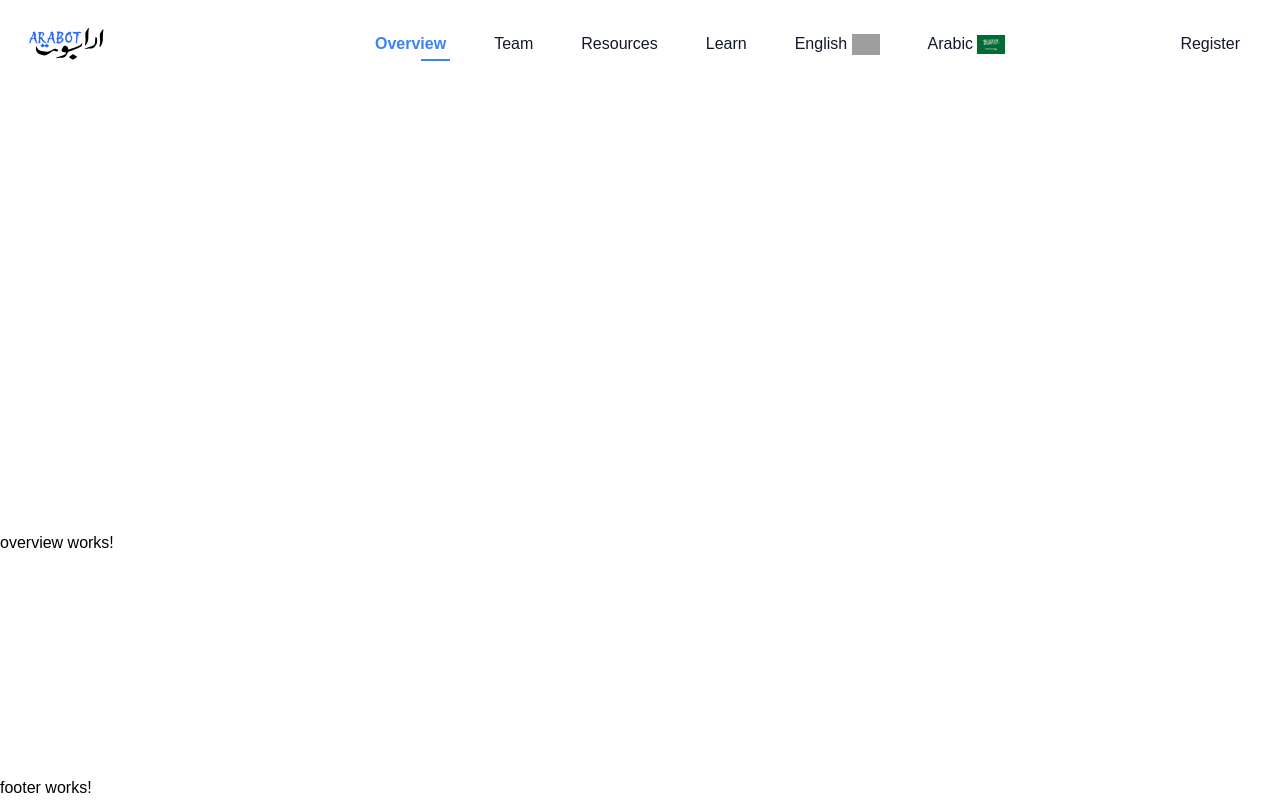
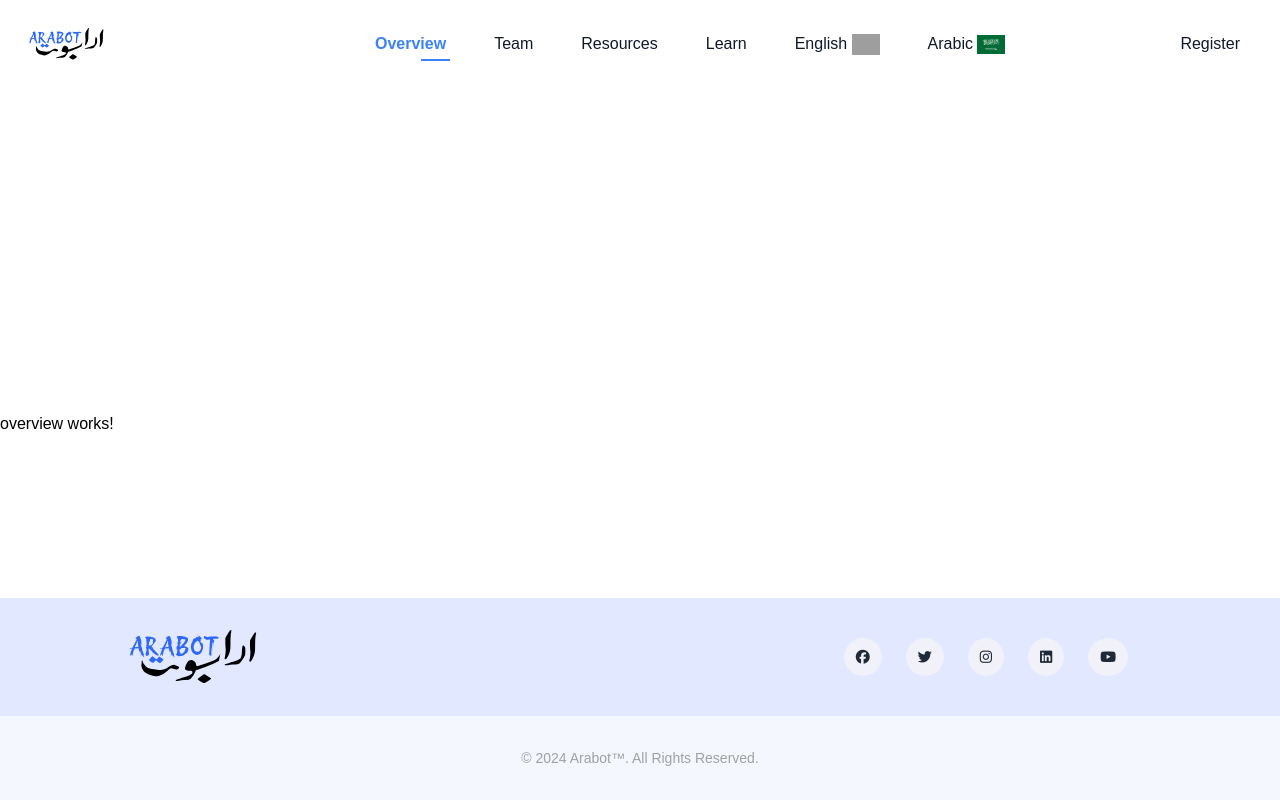
Before and after one commit to maiallam57/Arabot, an Angular app: page /overview in a window 1280 px wide. Built offline with nearby package versions, Linux system fonts and the light colour scheme; grey boxes are pictures that could not be loaded.

Commit message:
footerUI

```diff
--- a/src/app/shared/Components/footer/footer.component.css
+++ b/src/app/shared/Components/footer/footer.component.css
@@ -0,0 +1,65 @@
+a i {
+    cursor: pointer;
+    /* Equivalent to Tailwind's cursor-pointer */
+    display: block;
+    /* Equivalent to Tailwind's block */
+    padding: 0.75rem;
+    /* py-2 (0.5rem) and px-3 (0.75rem) */
+    color: #1f2937;
+    /* text-gray-900 */
+    border-radius: 50%;
+    background-color: #f0f1f9;
+    /* rounded */
+    transition: all 0.3s ease, color 0.3s ease;
+    /* Smooth transition for hover effects */
+}
+
+a:hover i {
+    color: #3b82f6;
+    font-weight: 800;
+    /* font-extrabold */
+}
+
+@media (min-width: 1024px) {
+
+    /* md: */
+    a:hover {
+        background-color: transparent;
+        /* md:bg-transparent */
+        border: none;
+        /* md:border-0 */
+        color: #3b82f6;
+        /* md:hover:text-blue-700 */
+    }
+
+    /* Dark mode styles */
+    a {
+        color: white;
+        /* dark:text-white */
+    }
+
+    a:hover {
+        color: #3b82f6;
+        /* md:dark:hover:text-blue-500 */
+    }
+}
+
+ul {
+    padding-left: 0.75rem;
+    /* px-3 */
+    padding-right: 0.75rem;
+    /* px-3 */
+}
+
+li {
+    padding-top: 0.5rem;
+    /* py-2 (0.5rem) */
+    padding-bottom: 0.5rem;
+    /* py-2 (0.5rem) */
+    display: inline-block;
+    /* lg:inline-block */
+    padding-left: 0.75rem;
+    /* px-3 */
+    padding-right: 0.75rem;
+    /* px-3 */
+}
--- a/src/app/shared/Components/footer/footer.component.html
+++ b/src/app/shared/Components/footer/footer.component.html
@@ -1 +1,39 @@
-<p>footer works!</p>
+<footer class="dark:bg-gray-900">
+    <div class="w-full mx-auto md:py-8 px-32 sm:flex sm:items-center sm:justify-between bg-[#E1E8FF]">
+        <a routerLink="/overview" class="flex items-center mb-4 sm:mb-0 space-x-3 rtl:space-x-reverse">
+            <img src="assets/logos/Arabot Logo.svg" class="h-15" alt="Arabot Logo" />
+        </a>
+        <ul class="flex flex-wrap items-center mb-6 text-sm font-medium text-gray-500 sm:mb-0 dark:text-gray-400">
+            <li>
+                <a href="">
+
+                    <i class="fa-brands fa-facebook"></i>
+                </a>
+            </li>
+            <li>
+                <a href="">
+                    <i class="fa-brands fa-twitter"></i>
+                </a>
+            </li>
+            <li>
+                <a href="">
+                    <i class="fa-brands fa-instagram"></i>
+                </a>
+            </li>
+            <li>
+                <a href="">
+                    <i class="fa-brands fa-linkedin"></i>
+                </a>
+            </li>
+            <li>
+                <a href="">
+                    <i class="fa-brands fa-youtube"></i>
+                </a>
+            </li>
+        </ul>
+    </div>
+    <div class="w-full mx-auto md:py-8 px-32 bg-[#F5F7FF]">
+        <span class="block text-sm text-[#A1A1A1] sm:text-center dark:text-gray-400">© 2024
+            Arabot™. All Rights Reserved.</span>
+    </div>
+</footer>
--- a/src/app/shared/Components/footer/footer.component.ts
+++ b/src/app/shared/Components/footer/footer.component.ts
@@ -1,9 +1,10 @@
 import { Component } from '@angular/core';
+import { RouterLink } from '@angular/router';
 
 @Component({
   selector: 'app-footer',
   standalone: true,
-  imports: [],
+  imports: [RouterLink],
   templateUrl: './footer.component.html',
   styleUrl: './footer.component.css'
 })
```
